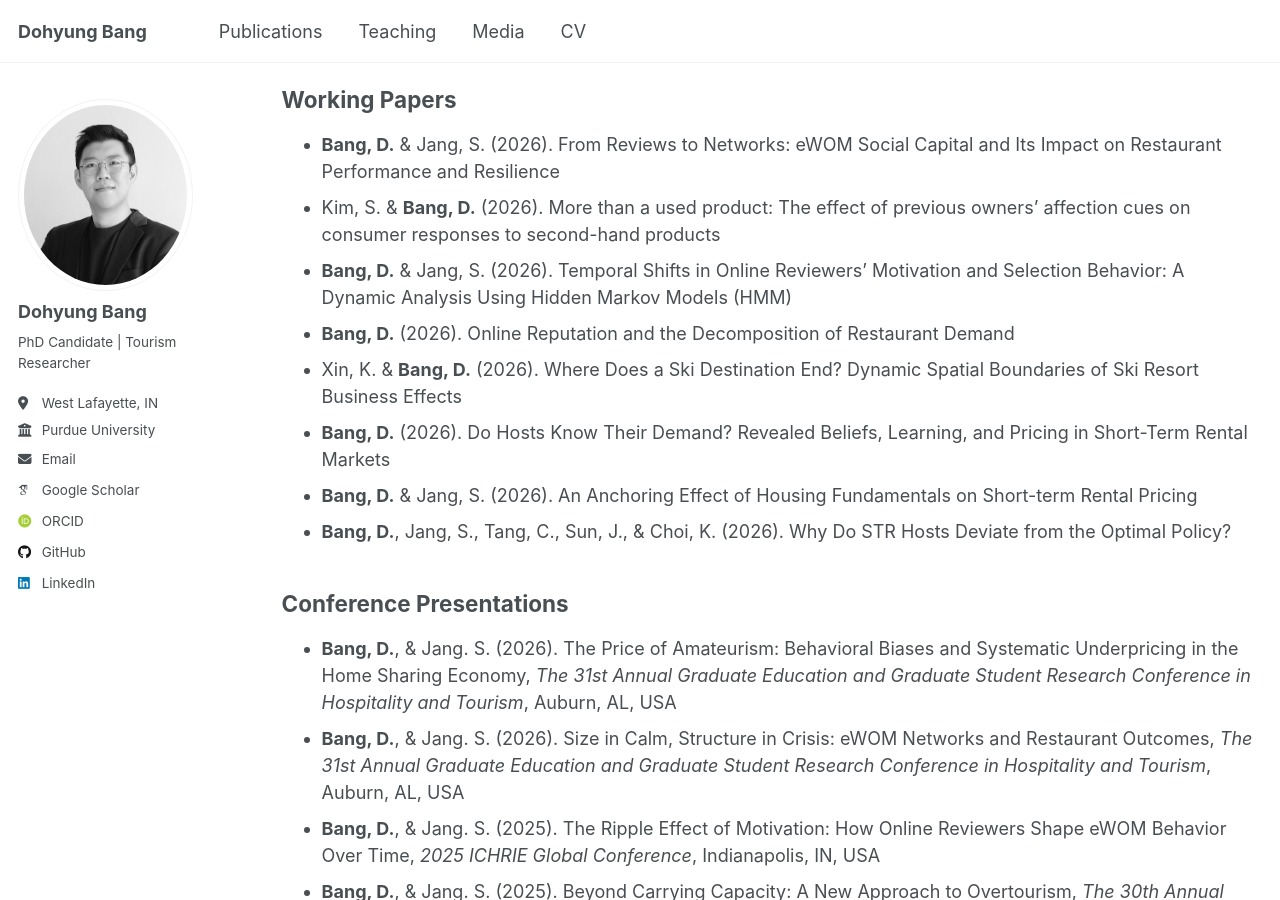
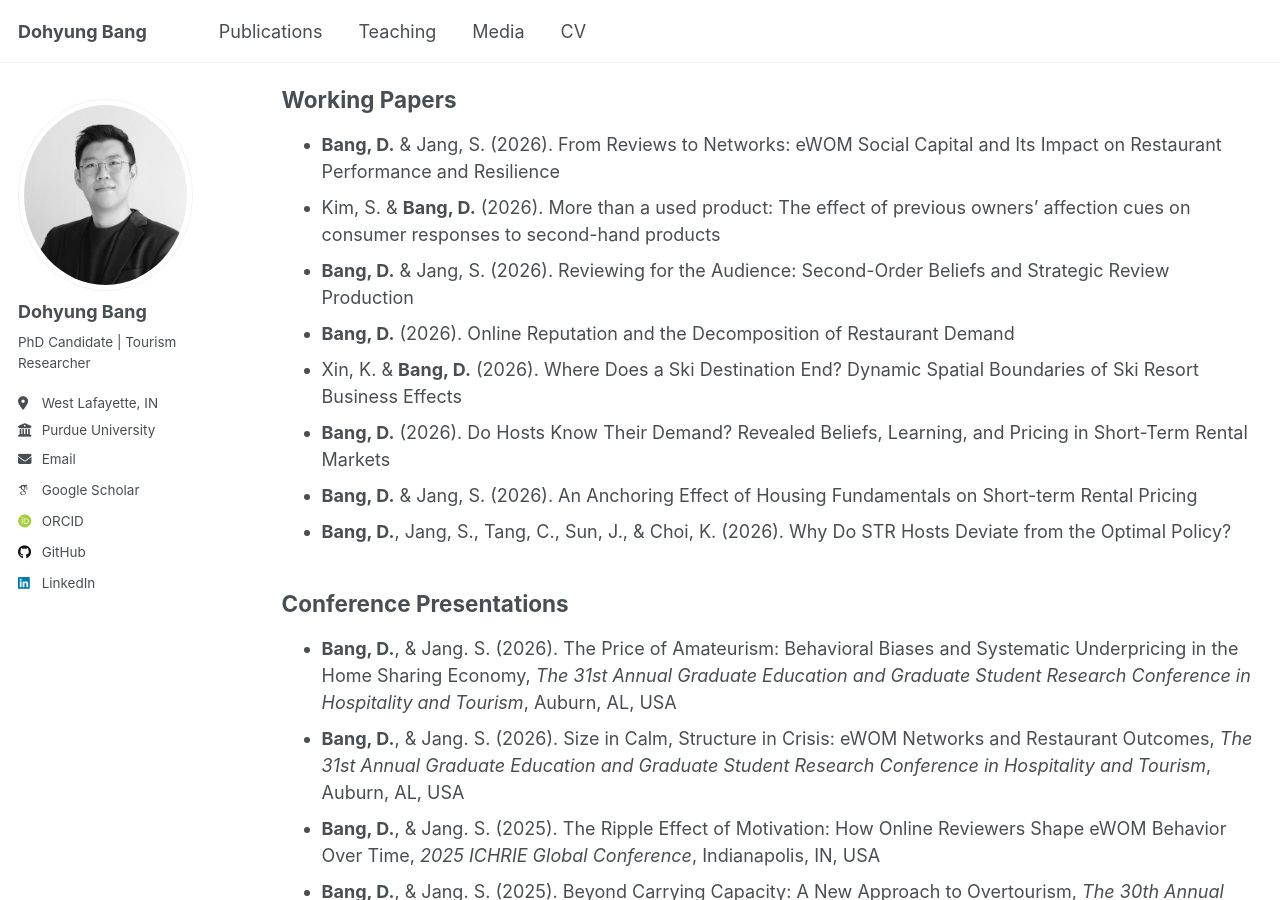
Before and after one commit to dohyungbang/dohyungbang.github.io, a Jekyll site: the page built from _pages/publications.md, in a window 1280 px wide and 900 px high, scrolled down 626 px. Built offline with Jekyll 4.4.1, drawn with Linux system fonts in a browser that asks for light colours; some web fonts are replaced; a script that is not in the unit is left out.

Commit message:
Update publications.md

```diff
--- a/_pages/publications.md
+++ b/_pages/publications.md
@@ -20,7 +20,7 @@ You can also find my articles on my [Google Scholar profile](https://scholar.goo
 ## Working Papers
 - **Bang, D.** & Jang, S. (2026). From Reviews to Networks: eWOM Social Capital and Its Impact on Restaurant Performance and Resilience
 - Kim, S. & **Bang, D.** (2026). More than a used product: The effect of previous owners’ affection cues on consumer responses to second-hand products
-- **Bang, D.** & Jang, S. (2026). Temporal Shifts in Online Reviewers’ Motivation and Selection Behavior: A Dynamic Analysis Using Hidden Markov Models (HMM)
+- **Bang, D.** & Jang, S. (2026). Reviewing for the Audience: Second-Order Beliefs and Strategic Review Production
 - **Bang, D.** (2026). Online Reputation and the Decomposition of Restaurant Demand
 - Xin, K. & **Bang, D.** (2026). Where Does a Ski Destination End? Dynamic Spatial Boundaries of Ski Resort Business Effects
 - **Bang, D.** (2026). Do Hosts Know Their Demand? Revealed Beliefs, Learning, and Pricing in Short-Term Rental Markets
```
